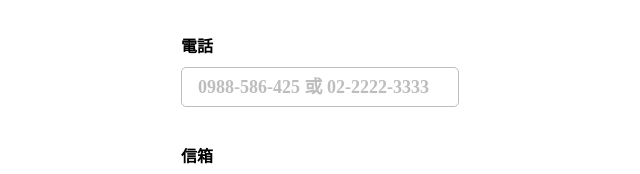
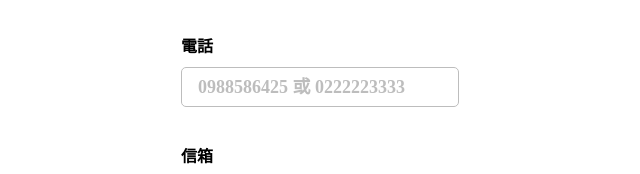
Before and after one commit to LingPlusZero/EmbraceYourself, a plain HTML site: page appointment-sheet.html in a window 1280 px wide. Shown: the part 995-1169 px from the top of the page, 320-960 px from the left. Drawn offline with Linux system fonts and the light colour scheme; a web font is replaced by a local one.

Commit message:
Update appointment-sheet.html

```diff
--- a/appointment-sheet.html
+++ b/appointment-sheet.html
@@ -103,7 +103,7 @@
 
                     <div class="tel">
                         <p class="word-subtitle"><label for="tel">電話</label></p>
-                        <input type="tel" name="tel" placeholder="0988-586-425 或 02-2222-3333" id="tel"><span><img src="./img/icon-form-finished.png" alt=""></span>
+                        <input type="tel" name="tel" placeholder="0988586425 或 0222223333" id="tel"><span><img src="./img/icon-form-finished.png" alt=""></span>
                         <p class="word-subtitle format-warning">請輸入正確的電話格式</p>
                         <p class="word-subtitle null-warning">請填寫電話</p>
                     </div>
```
